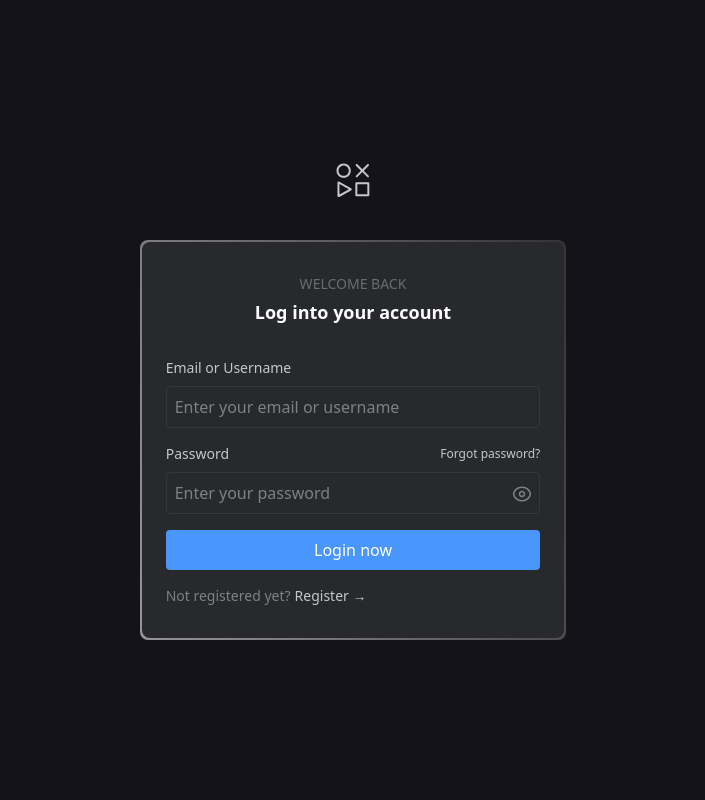
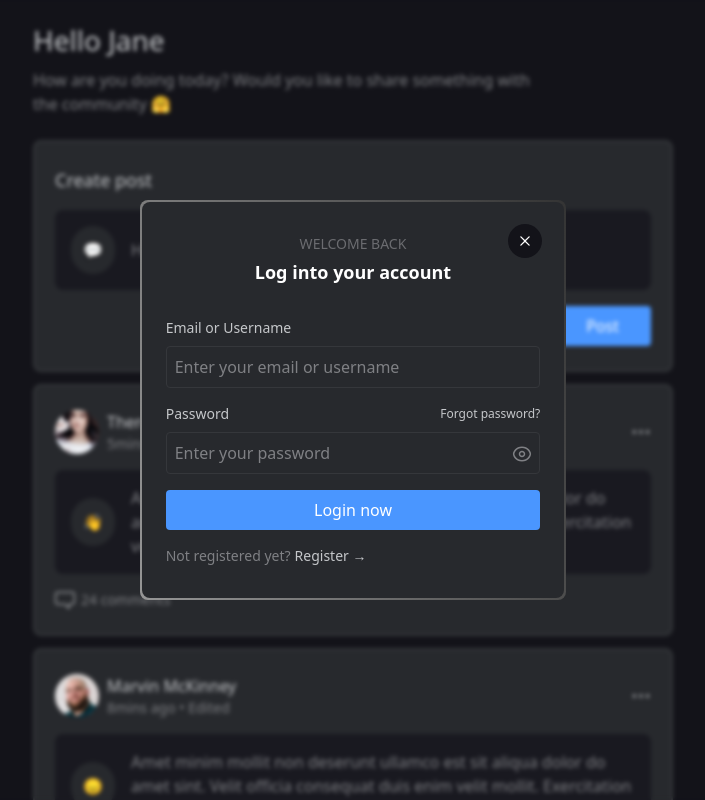
Before and after one commit to SaileshVerma/atlys_assignment, a React (Create React App) app: page / in a window 1280 px wide. Shown: the whole page, without its empty margins (287-992 px from the left). Built offline with nearby package versions, Linux system fonts and the light colour scheme.

Commit message:
fix:react router

```diff
--- a/src/components/LoginForm/LoginForm.tsx
+++ b/src/components/LoginForm/LoginForm.tsx
@@ -1,8 +1,11 @@
 import { useEffect, useRef, useState } from "react";
 import EyeIcon from "../../assets/icons/EyeIcon";
+import { useCustomRouter } from "../../router/router";
 
 export const LoginForm = () => {
   const [password, setPassword] = useState("");
+
+  const { currentRoute, navigateTo } = useCustomRouter();
 
   return (
     <div className="flex flex-col rounded-lg gap-4 items-center justify-center bg-background-black-secondary w-full h-full px-6 py-8">
@@ -28,7 +31,7 @@ export const LoginForm = () => {
           <span className="text-grey-1 text-xs md:text-sm font-medium">
             Password
           </span>
-          <span className="text-grey-1 text-xs font-medium">
+          <span className="text-grey-1 text-xs font-medium cursor-pointer">
             Forgot password?
           </span>
         </div>
@@ -44,7 +47,13 @@ export const LoginForm = () => {
       </button>
       <div className="flex self-start gap-1 text-xs md:text-sm text-grey-1 font-medium">
         <span className="text-[#7F8084]">Not registered yet? </span>
-        <button>Register →</button>
+        <button
+          onClick={() => {
+            navigateTo("/signup");
+          }}
+        >
+          Register →
+        </button>
       </div>
     </div>
   );
--- a/src/index.tsx
+++ b/src/index.tsx
@@ -2,12 +2,15 @@ import React from "react";
 import ReactDOM from "react-dom/client";
 import "../src/styles/index.css";
 import App from "./pages/App";
+import { RouterProvider } from "./router/router";
 
 const root = ReactDOM.createRoot(
   document.getElementById("root") as HTMLElement
 );
 root.render(
   <React.StrictMode>
-    <App />
+    <RouterProvider>
+      <App />
+    </RouterProvider>
   </React.StrictMode>
 );
--- a/src/pages/App.tsx
+++ b/src/pages/App.tsx
@@ -10,54 +10,72 @@ import { CustomModal } from "../components/shared/CustomModal";
 import { LoginForm } from "../components/LoginForm/LoginForm";
 import { SignUpForm } from "../components/SignUpForm/SignUpForm";
 import { Login } from "./login/Login";
+import { useCustomRouter } from "../router/router";
+import { Sign } from "crypto";
+import { SignUp } from "./signup/SignUp";
 //bg-black/80
-// function App() {
-//   const [isModalOpen, setIsModalOpen] = useState(true);
+function HomePage() {
+  const [isModalOpen, setIsModalOpen] = useState(true);
 
-//   return (
-//     <div className="relative flex h-screen w-screen   thin-scrollbar flex-col items-center gap-6 text-white overflow-y-scroll">
-//       <div className="absolute h-full w-full backdrop-blur-[2px] items-center" />
-//       <CustomModal
-//         isOpen={isModalOpen}
-//         onClose={() => {
-//           setIsModalOpen(false);
-//         }}
-//       >
-//         <LoginForm />
-//       </CustomModal>
-//       <div className="flex flex-col gap-3 w-full pt-4 px-4 md:px-0 md:pt-6 md:w-1/2  md:items-start justify-start">
-//         <span className="text-grey-1 text-2xl md:text-[28px] font-medium">
-//           Hello Jane
-//         </span>
-//         <span className="text-subtext-grey max-w-[500px] text-xs md:text-base">
-//           How are you doing today? Would you like to share something with the
-//           community 🤗
-//         </span>
-//       </div>
-//       <div className="flex flex-col gap-3 p-4 md:p-0 w-full md:w-1/2">
-//         <CreateCommentContainer />
+  return (
+    <div className="relative flex h-screen w-screen   thin-scrollbar flex-col items-center gap-6 text-white overflow-y-scroll">
+      <div className="absolute h-full w-full backdrop-blur-[2px] items-center" />
+      <CustomModal
+        isOpen={isModalOpen}
+        onClose={() => {
+          setIsModalOpen(false);
+        }}
+      >
+        <LoginForm />
+      </CustomModal>
+      <div className="flex flex-col gap-3 w-full pt-4 px-4 md:px-0 md:pt-6 md:w-1/2  md:items-start justify-start">
+        <span className="text-grey-1 text-2xl md:text-[28px] font-medium">
+          Hello Jane
+        </span>
+        <span className="text-subtext-grey max-w-[500px] text-xs md:text-base">
+          How are you doing today? Would you like to share something with the
+          community 🤗
+        </span>
+      </div>
+      <div className="flex flex-col gap-3 p-4 md:p-0 w-full md:w-1/2">
+        <CreateCommentContainer />
 
-//         {Posts.map((post, index) => {
-//           return (
-//             <PostContainer
-//               key={index}
-//               commentsCounts={post.commentsCounts}
-//               emoji={post.emoji}
-//               isEdited={post.isEdited}
-//               postContent={post.postContent}
-//               profile={post.profile}
-//               timeAgo={post.timeAgo}
-//               username={post.username}
-//             />
-//           );
-//         })}
-//       </div>
-//     </div>
-//   );
-// }
+        {Posts.map((post, index) => {
+          return (
+            <PostContainer
+              key={index}
+              commentsCounts={post.commentsCounts}
+              emoji={post.emoji}
+              isEdited={post.isEdited}
+              postContent={post.postContent}
+              profile={post.profile}
+              timeAgo={post.timeAgo}
+              username={post.username}
+            />
+          );
+        })}
+      </div>
+    </div>
+  );
+}
 
 function App() {
-  return <Login />;
+  const { currentRoute, navigateTo } = useCustomRouter();
+
+  const currentPage = () => {
+    switch (currentRoute) {
+      case "/":
+        return <HomePage />;
+      case "/login":
+        return <Login />;
+      case "/signup":
+        return <SignUp />;
+      default:
+        return <HomePage />;
+    }
+  };
+
+  return <>{currentPage()}</>;
 }
 
 const CreateCommentContainer = () => {
--- /dev/null
+++ b/src/pages/signup/SignUp.tsx
@@ -0,0 +1,16 @@
+import Logo from "../../assets/logos/Logo";
+import { LoginForm } from "../../components/LoginForm/LoginForm";
+import { SignUpForm } from "../../components/SignUpForm/SignUpForm";
+
+export const SignUp = () => {
+  return (
+    <div className="flex h-screen w-screen flex-col items-center justify-center p-6 md:p-0 text-white gap-3 md:gap-10">
+      <div className="">
+        <Logo />
+      </div>
+      <div className="flex-col rounded-lg  gradient-border  items-center justify-center bg-background-black-secondary w-full md:w-1/3 p-0.5">
+        <SignUpForm />
+      </div>
+    </div>
+  );
+};
--- /dev/null
+++ b/src/router/router.tsx
@@ -0,0 +1,50 @@
+// RouterContext.js
+import React, {
+  createContext,
+  useState,
+  useContext,
+  useEffect,
+  ReactNode,
+} from "react";
+
+interface RouterContextType {
+  currentRoute: string;
+  navigateTo: (path: string) => void;
+}
+
+// Create the context with a default value
+const RouterContext = createContext<RouterContextType>({
+  currentRoute: "/login",
+  navigateTo: () => {},
+});
+
+export function RouterProvider({ children }: { children: ReactNode }) {
+  const [currentRoute, setCurrentRoute] = useState(window.location.pathname);
+
+  // useEffect(() => {
+  //   const handlePopState = () => {
+  //     setCurrentRoute(window.location.pathname);
+  //   };
+
+  //   window.addEventListener("popstate", handlePopState);
+
+  //   return () => {
+  //     window.removeEventListener("popstate", handlePopState);
+  //   };
+  // }, []);
+
+  const navigateTo = (path: string) => {
+    window.history.pushState({}, "", path);
+    setCurrentRoute(path);
+  };
+
+  return (
+    <RouterContext.Provider value={{ currentRoute, navigateTo }}>
+      {children}
+    </RouterContext.Provider>
+  );
+}
+
+export function useCustomRouter() {
+  return useContext(RouterContext);
+}
```
